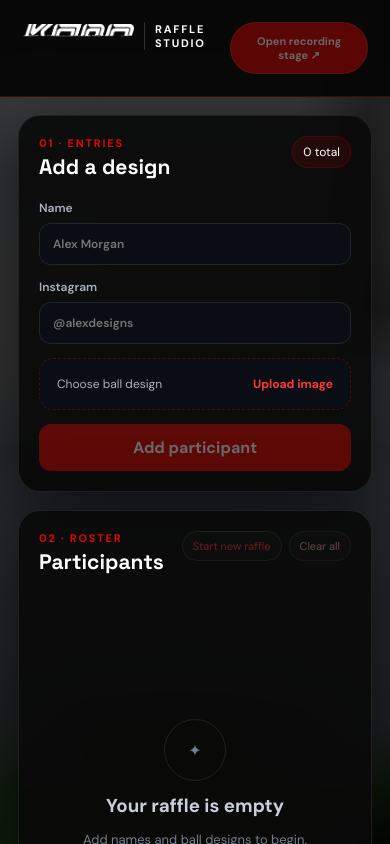
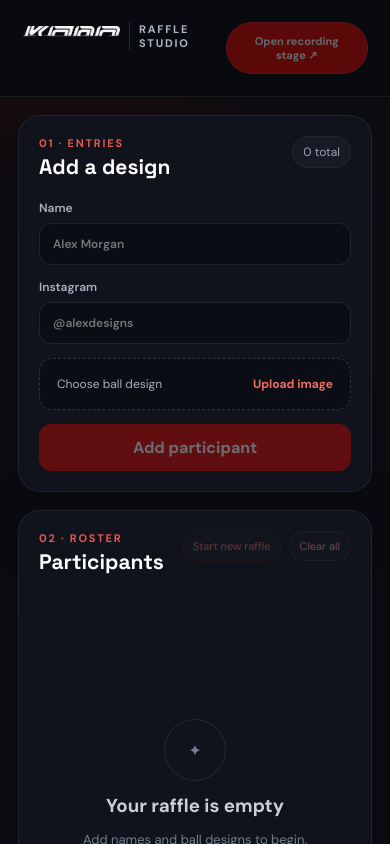
Before and after one commit to ahmedhmf/kora-ruffel, an Angular app: page / in a window 390 px wide. Shown: the top 844 px of the page. Built offline with nearby package versions, Linux system fonts and the light colour scheme.

Commit message:
Clean up branded homepage styling

```diff
--- a/src/app/app.component.css
+++ b/src/app/app.component.css
@@ -445,3 +445,104 @@
   .stage-logo{width:74px}
   .stage-icons{width:64%}
 }
+
+
+/* Homepage cleanup: keep Kora branding restrained outside the recording studio */
+.app-shell{
+  background:
+    radial-gradient(circle at 14% -10%,rgba(225,6,0,.10),transparent 30%),
+    linear-gradient(180deg,#0b0d12 0%,#090b10 100%);
+}
+
+.topbar{
+  background:rgba(9,11,16,.94);
+  border-bottom:1px solid #ffffff12;
+  backdrop-filter:blur(16px);
+}
+
+.brand-lockup{
+  display:flex;
+  align-items:center;
+  gap:16px;
+}
+
+.brand-logo{
+  width:118px;
+  height:auto;
+  filter:invert(1);
+  opacity:.96;
+}
+
+.brand-lockup .eyebrow{
+  padding-left:14px;
+  border-left:1px solid #ffffff1f;
+  color:#aeb5c3;
+}
+
+.panel{
+  background:#10131b;
+  border-color:#ffffff12;
+  box-shadow:0 22px 80px #00000025;
+}
+
+.panel .eyebrow{
+  color:#e55751;
+}
+
+.counter{
+  color:#9aa3b6;
+  background:#ffffff08;
+  border:1px solid #ffffff0b;
+}
+
+.entry-card{
+  background:#0b0e14;
+}
+
+.entry-card:hover{
+  border-color:#ffffff28;
+}
+
+.upload{
+  border-color:#ffffff26;
+}
+
+.upload strong{
+  color:#ef6c66;
+}
+
+.toolbar .new-raffle{
+  color:#ef6c66;
+  border-color:#e1060038;
+}
+
+.toolbar .danger{
+  color:#ff9fa9;
+}
+
+.primary,
+.stage-btn{
+  background:#e10600;
+  color:#fff;
+}
+
+.primary:hover,
+.stage-btn:hover{
+  background:#f01912;
+}
+
+.entry-form input:focus{
+  border-color:#e10600;
+  box-shadow:0 0 0 3px #e106001a;
+}
+
+.badge{
+  background:#e10600;
+  color:#fff;
+}
+
+@media(max-width:720px){
+  .brand-logo{width:98px}
+  .brand-lockup{gap:9px}
+  .brand-lockup .eyebrow{padding-left:9px}
+}
```
